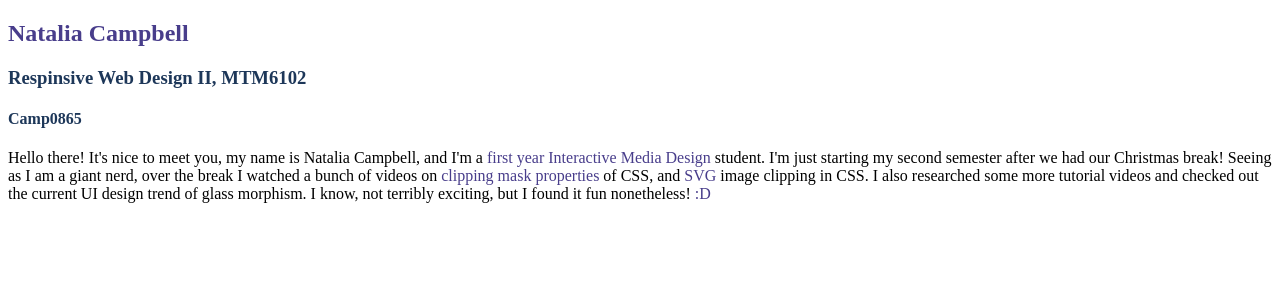
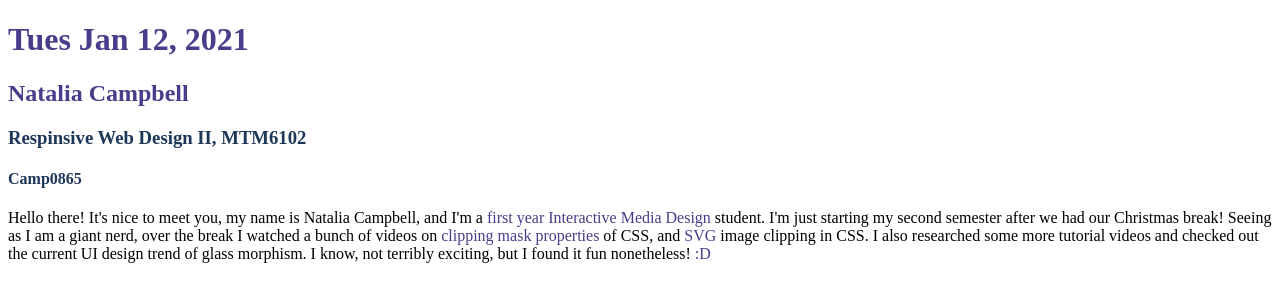
Before and after one commit to Camp0865/Camp0865.github.io, a plain HTML site: page index.html in a window 1280 px wide. Drawn offline with Linux system fonts and the light colour scheme.

Commit message:
Added Date :3

```diff
--- a/index.html
+++ b/index.html
@@ -9,6 +9,7 @@
 
   <!-- I know inline styles are outdated, but I can't stand looking at just a base HTML page. Sir, it's so ugly! I gotta at least give it a bit of colour! D:! Also, I hope you don't mind, but I did this before classes started. I've also already started on assignment one and I'm halfway finished. I'll be sending it in for revisons soon. I hope that's alright, too!  -->
   <main>
+       <h1 style="color: darkslateblue;">Tues Jan 12, 2021</h1>
        <h2 style="color:darkslateblue;">Natalia Campbell</h2>
        <h3 style="color: #1D3759;">Respinsive Web Design II, MTM6102</h3>
        <h4 style="color:#1D3759;"> Camp0865</h4>
```
